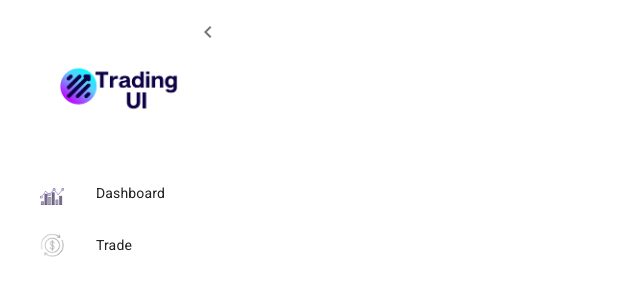
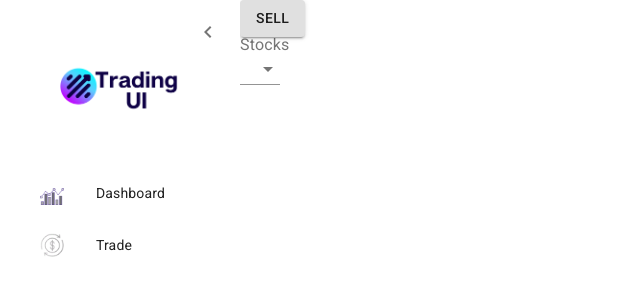
Before and after one commit to niyado/ui-tampa4, a React (Create React App) app: page /sell in a window 1280 px wide. Before the commit this address had no page. Shown: the top 300 px of the page, without its empty margins (0-640 px from the left). Built offline with nearby package versions, Linux system fonts and the light colour scheme.

Commit message:
added sell button to return users stocks

```diff
--- a/src/App.js
+++ b/src/App.js
@@ -5,8 +5,7 @@ import routes from "./routes";
 import { useStyles } from "./styles";
 import Trade from "./pages/Trade";
 import SearchStock from "./utils/SearchStock";
-import BuyStock from "./components/BuyStock";
-
+import SellStock from "./components/SellStock";
 function App() {
   const classes = useStyles();
   return (
@@ -23,7 +22,7 @@ function App() {
 
               );
             })}
-            <Route path="/buy" element={<BuyStock />} />
+            <Route path="/sell" element={<SellStock />} />
           </Routes>
         </div>
       </Router>
--- a/src/components/BuyStock.js
+++ b/src/components/BuyStock.js
@@ -1,4 +1,4 @@
-import { InputLabel, FormControl, Input, TextField, Card, CardActions, CardContent, CardHeader, } from '@material-ui/core';
+import { InputLabel, FormControl, Input, TextField, Card, CardActions, CardContent, CardHeader, Button } from '@material-ui/core';
 import React, { useState } from 'react'
 import "../App.css"
 
@@ -20,14 +20,14 @@ const BuyStock = (props) => {
                             InputLabelProps={{
                                 shrink: true,
                             }}
+                            inputProps={{ inputMode: 'numeric', min: 0, }}
                             onChange={(e) => setSharesAmount(e.target.value)}
                         />
                         <label>Total Price {props.price * sharesAmount}</label>
-
-
                     </FormControl>
                 </CardContent>
             </Card>
+            <Button variant='contained' onClick={props.func}>Cancel</Button>
         </div>
     )
 }
--- /dev/null
+++ b/src/components/SellStock.js
@@ -0,0 +1,64 @@
+import { Button, InputLabel, Select, MenuItem, Container, TextField } from '@material-ui/core';
+import React, { useState } from 'react'
+
+
+const SellStock = () => {
+    const [userData, setUserData] = useState([]);
+    const [symbol, setSymbol] = useState([]); //changes symbol for drop down
+    const [showSell, setShowSell] = useState(false);
+
+    const userStock = async () => {
+        const response = await fetch("http://demospringdatabase-demospringdatabase.openshift20.conygre.com/api/portfolio/assets/getAll")
+            .then(async (response) => {
+                return response.json()
+            })
+            .then(async (data) => {
+                setUserData(data)
+                //console.log(userData[0]["symbol"])
+            })
+    }
+
+    const SellData = () => {
+        const stock = userData.findIndex(item => item.symbol === symbol)
+        const maxShares = userData[stock]["quantity"]
+
+        return (
+            <TextField
+                id="outlined-number"
+                label="Shares Amount"
+                type="number"
+                InputLabelProps={{
+                    shrink: true,
+                }}
+                inputProps={{ inputMode: 'numeric', min: 0, max: maxShares }}
+            //onChange={(e) => setSharesAmount(e.target.value)}
+            />
+        )
+    }
+
+    const handleChange = (event) => { //Chooses Symbol for fetch stocks
+        setSymbol(event.target.value);
+        setShowSell(true)
+    };
+
+    return (
+        <div>
+            <Button variant='contained' onClick={userStock}>Sell</Button>
+            <InputLabel id="demo-simple-select-label">Stocks</InputLabel>
+            <Select
+                labelId="demo-simple-select-label"
+                id="demo-simple-select"
+                value={symbol}
+                label="Stocks"
+                onChange={handleChange}
+            >
+                {userData.map(Symbol => <MenuItem value={Symbol.symbol}>{Symbol.symbol}</MenuItem>)}
+            </Select>
+            <Container>
+                {showSell && <SellData />}
+            </Container>
+        </div>
+    )
+}
+
+export default SellStock
--- a/src/pages/Trade.js
+++ b/src/pages/Trade.js
@@ -1,21 +1,21 @@
-import { colors } from '@material-ui/core';
-import { React, useEffect, useState } from 'react'
-import { FormControl, InputLabel, Select, MenuItem, Button, Container, Box, TableContainer, Paper, Table, TableHead, TableRow, TableBody, TableCell } from '@material-ui/core';
+import { React, useState } from 'react'
+import { FormControl, InputLabel, Select, MenuItem, Button, Container, TableContainer, Paper, Table, TableHead, TableRow, TableBody, TableCell } from '@material-ui/core';
 import data from "../Datasets/SP500.json";
 import BuyStock from '../components/BuyStock';
 
 const Trade = () => {
   const [stocks, setStocks] = useState([]); //adds API response to stocks object
   const [symbol, setSymbol] = useState([]); //changes symbol for drop down
-  const [showBuy, setShowBuy] = useState(false);
+  const [showBuy, setShowBuy] = useState(false); //used to show the buystock component depending on the state
+  const [price, setPrice] = useState([]); //pass stock price to buystock component
+  const [showTable, setShowTable] = useState(false)
   const stockSymbols = [];
-  const [price, setPrice] = useState([]);
 
   for (let i = 0; i < data.length; i++) { //Adding all the stock symbols to the array
     stockSymbols.push(data[i]["Symbol"])
   }
 
-  const handleChange = (event) => {
+  const handleChange = (event) => { //Chooses Symbol for fetch stocks
     setSymbol(event.target.value);
   };
 
@@ -25,41 +25,20 @@ const Trade = () => {
         return response.json()
       })
       .then(async (data) => {
+        console.log("Data", data)
         setStocks(data["Global Quote"])
         setPrice(data["Global Quote"]["02. open"])
+        setShowTable(true)
       })
-
   }
 
   const handleClick = () => { //Call buystock component
     setShowBuy(false)
-
   }
 
-  const cancelButton = () => {
-    return <Button variant='contained' onClick={handleClick}>Cancel</Button>
-  }
-
+  const StockTable = () => { //Component that displays stock data after stock fetch
     return (
       <div>
-
-      <Container maxWidth="sm">
-        <FormControl fullWidth>
-          <InputLabel id="demo-simple-select-label">Stocks</InputLabel>
-          <Select
-            labelId="demo-simple-select-label"
-            id="demo-simple-select"
-            value={symbol}
-            label="Stocks"
-            onChange={handleChange}
-          >
-            {stockSymbols.map(Symbol => <MenuItem value={Symbol}>{Symbol}</MenuItem>)}
-          </Select>
-        </FormControl>
-
-        <Button variant='contained' onClick={stockData}>Fetch Stock</Button>
-        {
-
         <TableContainer component={Paper}>
           <Table sx={{ minWidth: 650 }} aria-label="simple table">
             <TableHead>
@@ -83,15 +62,33 @@ const Trade = () => {
             </TableBody>
           </Table>
         </TableContainer>
+        <Button variant='contained' onClick={() => setShowBuy(true)}>Buy</Button>
+      </div>
+    )
   }
-        <Button variant='contained' onClick={() => setShowBuy(true)}>Buy</Button>
 
+  return (
+    <div>
+      <Container maxWidth="sm">
+        <FormControl fullWidth>
+          <InputLabel id="demo-simple-select-label">Stocks</InputLabel>
+          <Select
+            labelId="demo-simple-select-label"
+            id="demo-simple-select"
+            value={symbol}
+            label="Stocks"
+            onChange={handleChange}
+          >
+            {stockSymbols.map(Symbol => <MenuItem value={Symbol}>{Symbol}</MenuItem>)}
+          </Select>
+        </FormControl>
 
-        {/* <Button variant='contained' onClick={handleClick}>Cancel</Button> */}
+        <Button variant='contained' onClick={stockData}>Fetch Stock</Button>
+        {showTable && <StockTable />}
       </Container>
 
       <Container>
-        {showBuy && <BuyStock price={price} />}
+        {showBuy && <BuyStock price={price} func={handleClick} />}
       </Container>
     </div >
   )
```
Also changed, not shown: 1 other file (tests, documents, lock files or other folders). Lines whose indentation alone changed are shown as unchanged.
